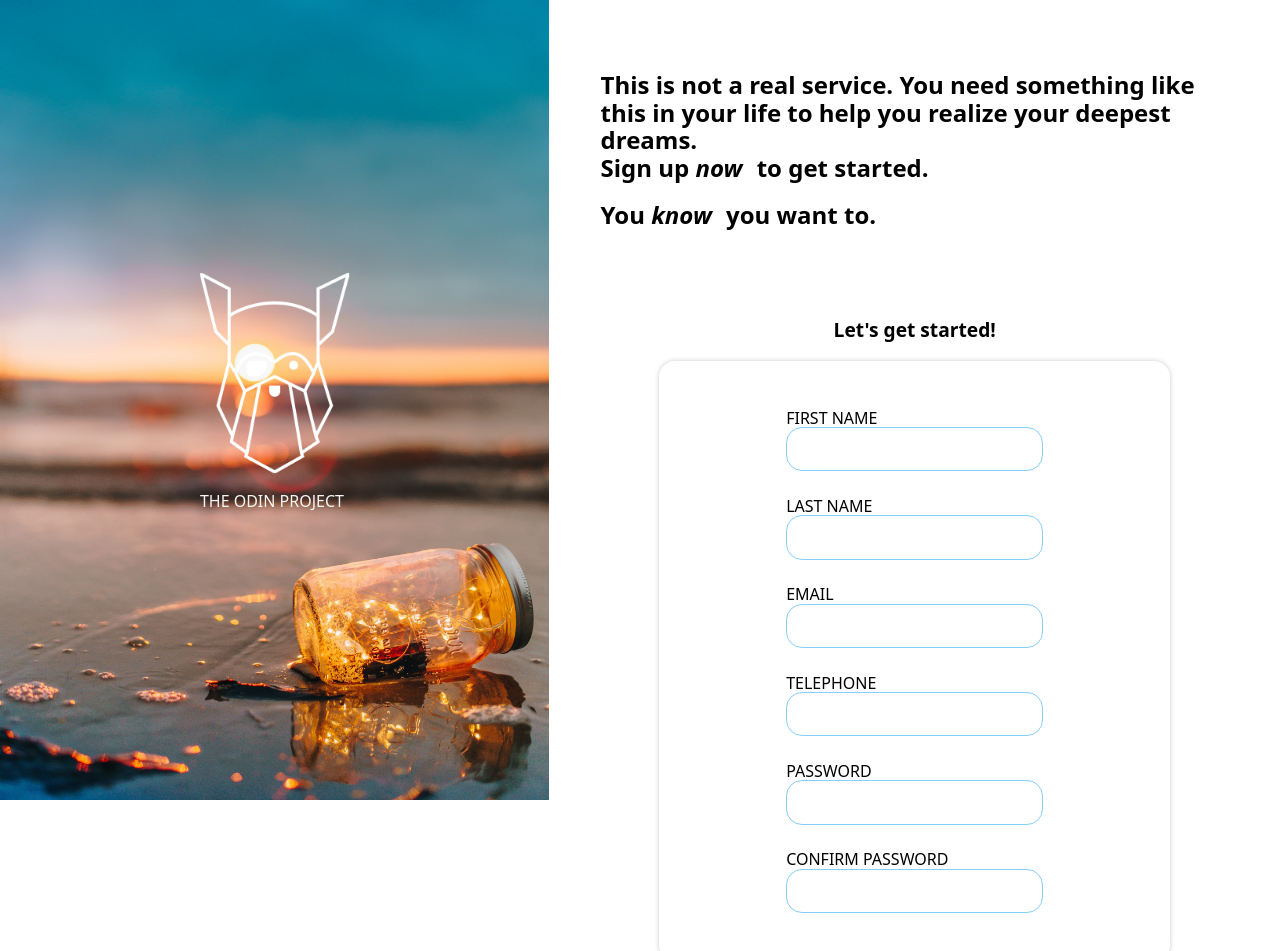
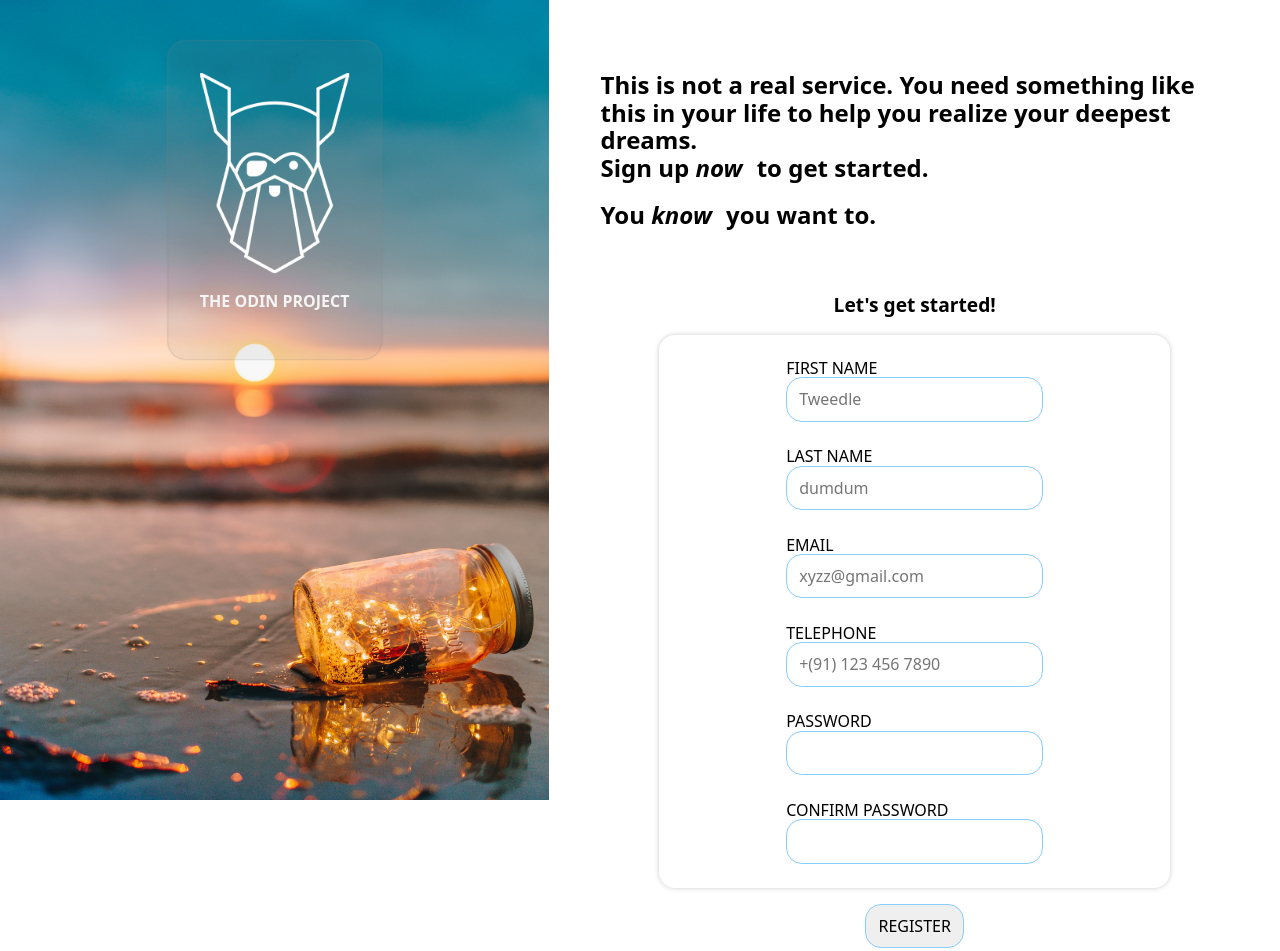
Before and after one commit to Tweedle2Dum/sign-up, a website: page index.html in a window 1280 px wide. Shown: the top 951 px of the page. Drawn offline with nearby package versions, Linux system fonts and the light colour scheme.

Commit message:
fixed some things

```diff
--- a/index.html
+++ b/index.html
@@ -30,6 +30,7 @@
 
         .image-section > img {
             width: 100%;
+            height: 100%;
         }
 
         div.form-section {
@@ -52,24 +53,32 @@
 
         div.heading {
             padding: 4vw;
+            padding-bottom: 2vw;
         }
 
         .logo {
             position: absolute;
-            top: 50%;
+            top: 25%;
             left: 50%;
             transform: translate(-50%, -50%);
-
+            background-color: rgba(136, 131, 131,0.1);
+            border-radius: 1.1rem;
+            padding: 2rem;
+            box-shadow: 0 0 2px rgba(136, 131, 131,0.8);
         }
 
         .logo > img {
             height: 200px;
         }
 
-        .logo>p{
+        .logo > p {
             color: whitesmoke;
+            font-weight: bold;
 
         }
+
+
+
 
 
         form {
@@ -84,6 +93,9 @@
             box-shadow: 5rem;
             box-shadow: 0 0 5px #ccc;
             border-radius: 1rem;
+
+            padding-top: 1.5rem;
+            padding-bottom: 1.5rem;
         }
 
         label {
@@ -100,13 +112,14 @@
 
         }
 
-        button:hover,input:focus{
+        button:hover,
+        input:focus {
             box-shadow: 5px 5px 5px #ccc;
         }
 
 
         button {
-            margin-top: 5vh;
+            margin-top: 2vh;
 
         }
 
@@ -117,17 +130,17 @@
         }
 
 
-        input:required:focus:invalid {
+        input:not(:focus):invalid {
             border: solid 1px red;
             background-color: lightcoral;
         }
 
-        button:active{
+        button:active {
             background-color: aquamarine;
 
         }
 
-        .form-section>p{
+        .form-section > p {
 
             font-weight: bolder;
             font-size: 1.2rem;
@@ -147,7 +160,7 @@
             <div class="heading">
                 <h2>
                     This is not a real service. You need something like this in your
-                                                                                                                                                                                                                                                        life to help you realize your deepest dreams.<br/>
+                                                                                                                                                                                                                                                                            life to help you realize your deepest dreams.<br/>
                     Sign up
                     <em>now</em>
                     to get started.
@@ -164,22 +177,22 @@
 
                 <div>
                     <label for="fname">FIRST NAME</label>
-                    <input type="text" id="fname" required></div>
+                    <input type="text" id="fname" placeholder="Tweedle" ></div>
                 <div>
                     <label for="lname">LAST NAME</label>
-                    <input type="text"></div>
+                    <input type="text" id="lname" placeholder="dumdum"></div>
                 <div>
-                    <label for="">EMAIL</label>
-                    <input type="email" required></div>
+                    <label for="email">EMAIL</label>
+                    <input type="email" placeholder="xyzz@gmail.com"  id="email"></div>
                 <div>
-                    <label for="">TELEPHONE</label>
-                    <input type="tel" required></div>
+                    <label for="tel">TELEPHONE</label>
+                    <input type="tel" id="tel" placeholder="+(91) 123 456 7890" ></div>
                 <div>
-                    <label for="">PASSWORD</label>
-                    <input type="password" required></div>
+                    <label for="pass">PASSWORD</label>
+                    <input type="password" id="pass" ><span></span></div>
                 <div>
-                    <label for="">CONFIRM PASSWORD</label>
-                    <input type="password" required></div>
+                    <label for="cpass">CONFIRM PASSWORD</label>
+                    <input type="password" id="cpass" ><span></span></div>
 
             </form>
             <button type="submit">REGISTER</button>
@@ -187,4 +200,4 @@
 
         </div>
     </div>
-</body></html></body></html></div></body></html>
+</body></html>
```
